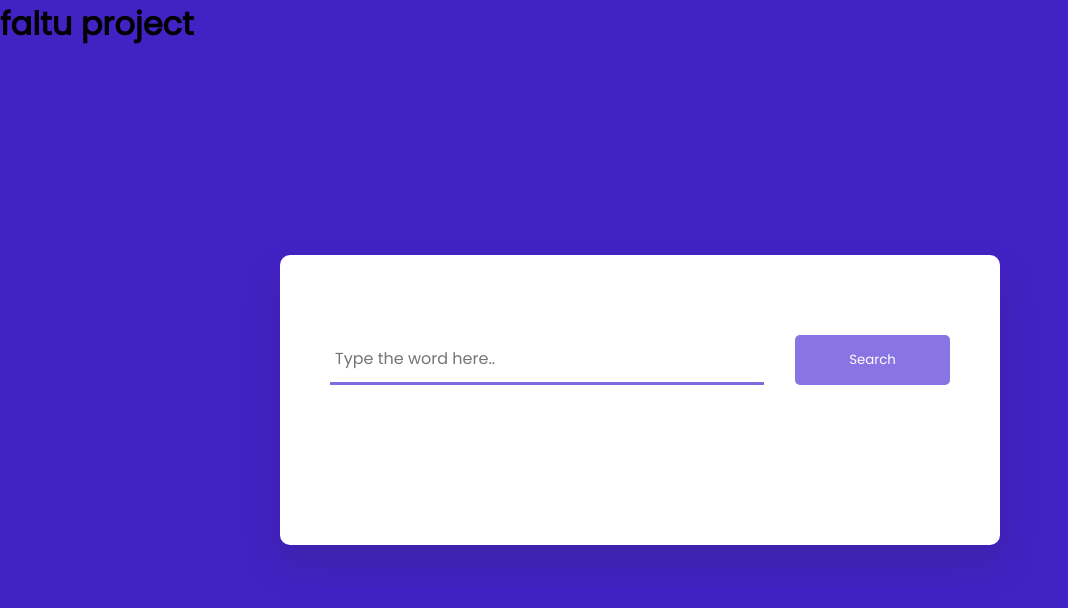
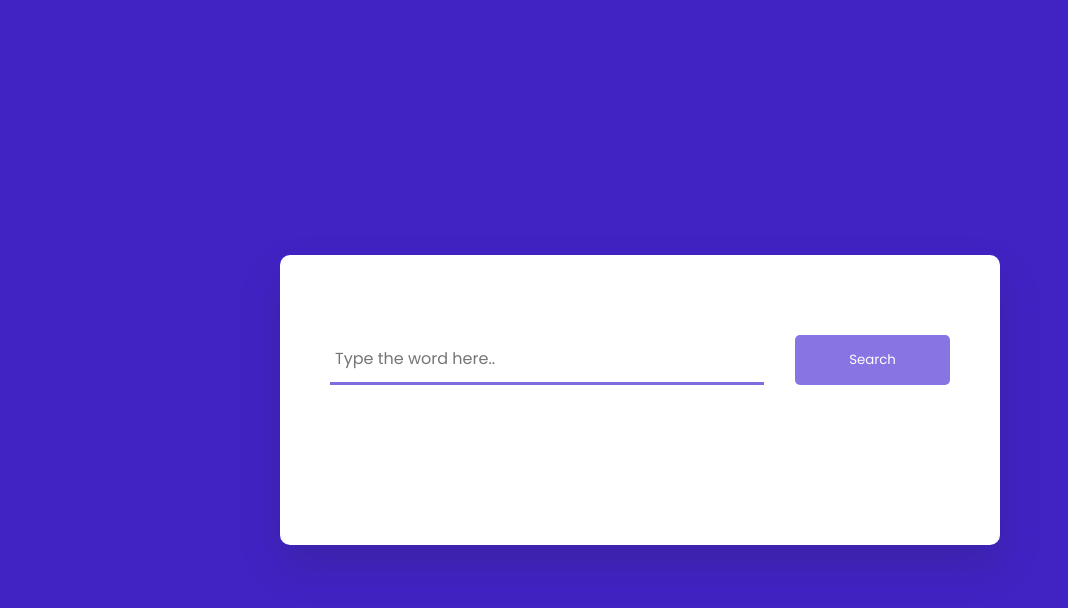
Before and after one commit to curiousGeekAyon/dictionary-app, a React (Create React App) app: page / in a window 1280 px wide. Shown: the top 608 px of the page, without its empty margins (0-1068 px from the left). Built offline with nearby package versions, Linux system fonts and the light colour scheme.

Commit message:
debugger removed

```diff
--- a/src/App.js
+++ b/src/App.js
@@ -108,7 +108,6 @@ function App() {
           </div>
         )}
       </div>
-     <h1>faltu project</h1>
     </div>
   );
 }
```
